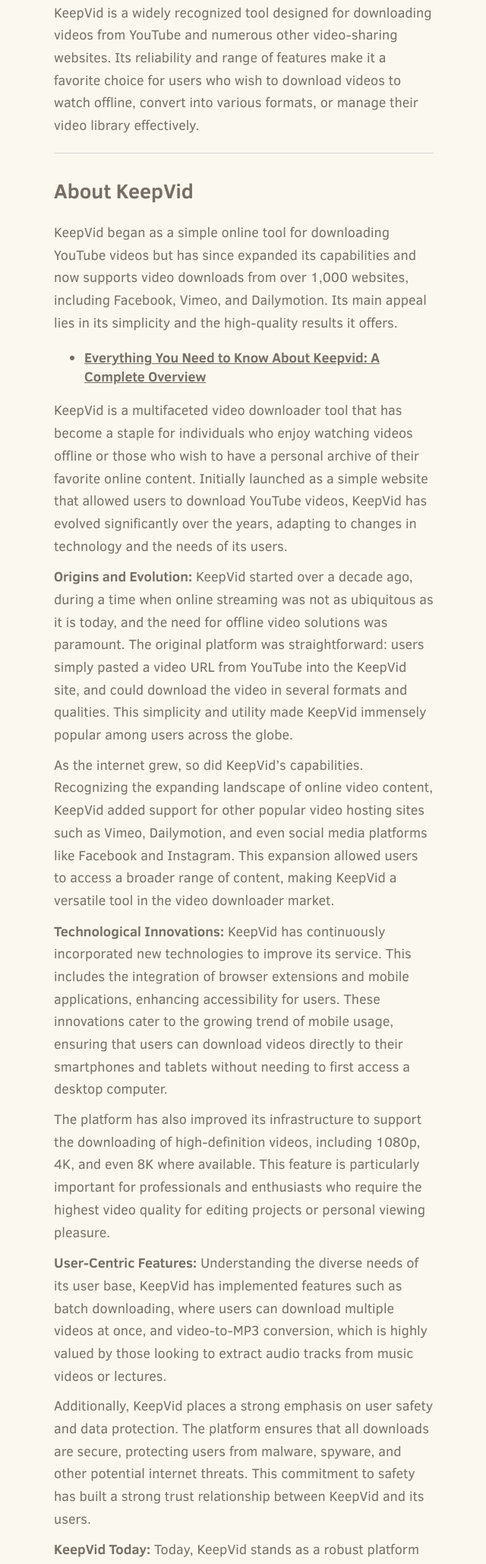
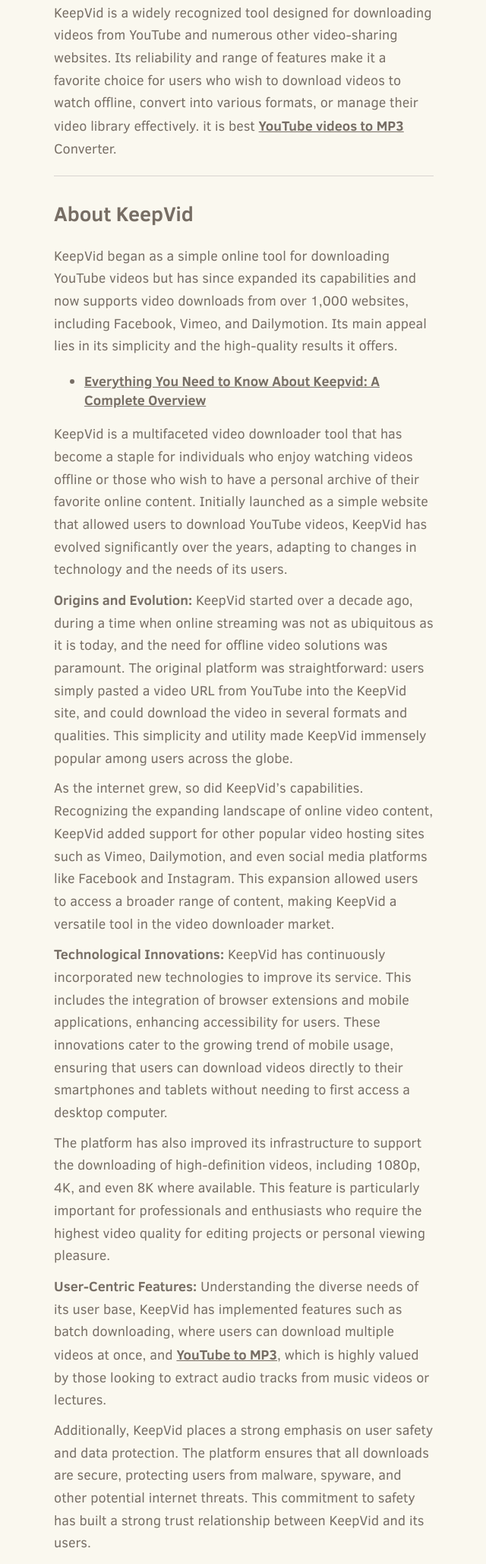
Before and after one commit to keepvid-online/keepvid, a plain HTML site: page index.html in a window 1280 px wide. Shown: the part 333-2391 px from the top of the page at 76% size, without its empty margins (319-959 px from the left). Drawn offline with Linux system fonts and the light colour scheme.

Commit message:
Update index.html

```diff
--- a/index.html
+++ b/index.html
@@ -35,7 +35,7 @@
     </div>
     <hr>
     <h2>Introduction to KeepVid: YouTube Video Downloader</h2>
-    <p>KeepVid is a widely recognized tool designed for downloading videos from YouTube and numerous other video-sharing websites. Its reliability and range of features make it a favorite choice for users who wish to download videos to watch offline, convert into various formats, or manage their video library effectively.</p>
+    <p>KeepVid is a widely recognized tool designed for downloading videos from YouTube and numerous other video-sharing websites. Its reliability and range of features make it a favorite choice for users who wish to download videos to watch offline, convert into various formats, or manage their video library effectively. it is best <a href="https://keepvid-online.github.io/keepvid/youtube-to-mp3/">YouTube videos to MP3</a> Converter.</p>
     <hr>
     <h2>About KeepVid</h2>
     <p>KeepVid began as a simple online tool for downloading YouTube videos but has since expanded its capabilities and now supports video downloads from over 1,000 websites, including Facebook, Vimeo, and Dailymotion. Its main appeal lies in its simplicity and the high-quality results it offers.</p>
@@ -45,7 +45,7 @@
     <p>As the internet grew, so did KeepVid’s capabilities. Recognizing the expanding landscape of online video content, KeepVid added support for other popular video hosting sites such as Vimeo, Dailymotion, and even social media platforms like Facebook and Instagram. This expansion allowed users to access a broader range of content, making KeepVid a versatile tool in the video downloader market.</p>
     <p><b>Technological Innovations:</b> KeepVid has continuously incorporated new technologies to improve its service. This includes the integration of browser extensions and mobile applications, enhancing accessibility for users. These innovations cater to the growing trend of mobile usage, ensuring that users can download videos directly to their smartphones and tablets without needing to first access a desktop computer.</p>
     <p>The platform has also improved its infrastructure to support the downloading of high-definition videos, including 1080p, 4K, and even 8K where available. This feature is particularly important for professionals and enthusiasts who require the highest video quality for editing projects or personal viewing pleasure.</p>
-    <p><b>User-Centric Features:</b> Understanding the diverse needs of its user base, KeepVid has implemented features such as batch downloading, where users can download multiple videos at once, and video-to-MP3 conversion, which is highly valued by those looking to extract audio tracks from music videos or lectures.</p>
+    <p><b>User-Centric Features:</b> Understanding the diverse needs of its user base, KeepVid has implemented features such as batch downloading, where users can download multiple videos at once, and <a href="https://keepvid-online.github.io/keepvid/youtube-to-mp3/">YouTube to MP3</a>, which is highly valued by those looking to extract audio tracks from music videos or lectures.</p>
     <p>Additionally, KeepVid places a strong emphasis on user safety and data protection. The platform ensures that all downloads are secure, protecting users from malware, spyware, and other potential internet threats. This commitment to safety has built a strong trust relationship between KeepVid and its users.</p>
     <p><b>KeepVid Today:</b> Today, KeepVid stands as a robust platform that supports a wide array of video formats and quality options, catering to a global audience with varying internet speeds and device capabilities. It has adapted to the legal and ethical standards required in different countries, ensuring that it remains a reliable and responsible tool for video downloading.</p>
     <p>KeepVid's journey from a simple YouTube downloader to a comprehensive video downloading solution reflects its adaptability and commitment to enhancing user experience. Its continuous upgrades and user-focused features ensure that KeepVid remains a preferred choice for video downloading needs.</p>
```
